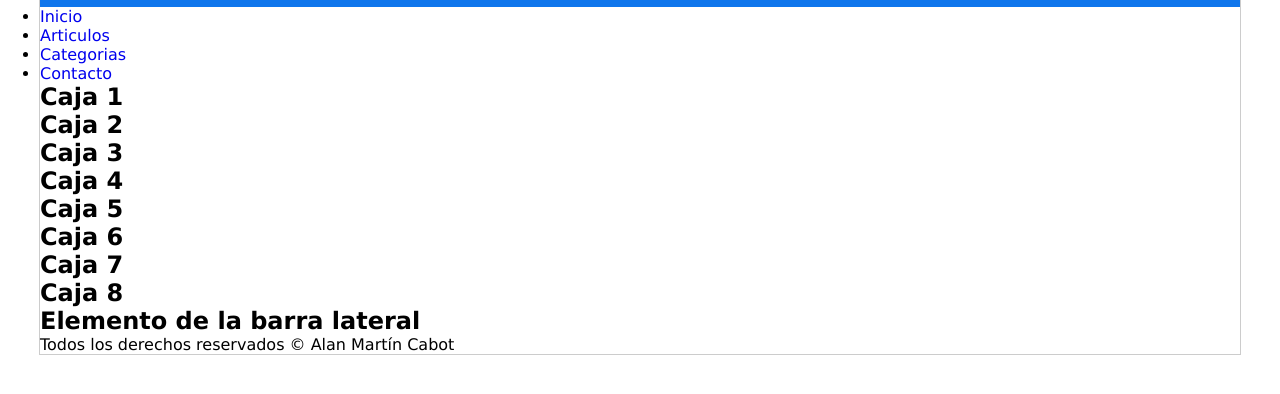
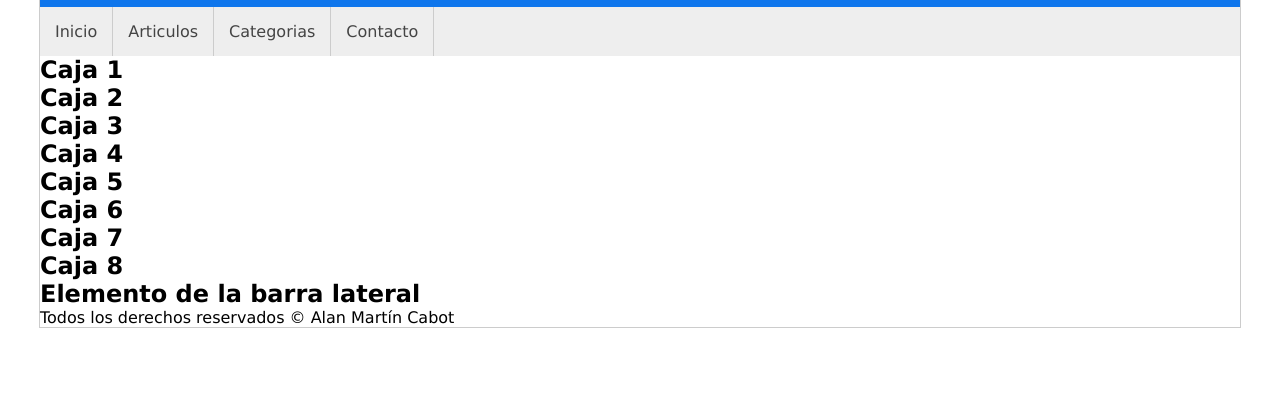
Before and after one commit to alanmartinc/Curso-Master-CSS-Udemy-Ejercicios, a plain HTML site: page CSS3/EJERCICIOS CON CSS/index.html in a window 1280 px wide. Shown: the part 114-508 px from the top of the page. Drawn offline with Linux system fonts and the light colour scheme.

Commit message:
Se agrega ejercicio 5 de CSS

```diff
--- a/CSS3/EJERCICIOS CON CSS/index.html
+++ b/CSS3/EJERCICIOS CON CSS/index.html
@@ -18,6 +18,7 @@
                 <li><a href="#">Categorias</a></li>
                 <li><a href="#">Contacto</a></li>
             </ul>
+            <div class="clearfix"></div>
         </nav>
 
         <section id="contenido">
--- a/CSS3/EJERCICIOS CON CSS/styles.css
+++ b/CSS3/EJERCICIOS CON CSS/styles.css
@@ -2,8 +2,8 @@
 (HECHO) 1. CREAR UN DOCUMENTO HTML Y VINCULARLO CON UN CSS.
 (HECHO) 2. CREAR UNA ESTRUCTURA HTML QUE CUENTE CON UN CONTENEDOR GENERAL, CABECERA, MENU, BARRA LATERAL, SECCION DE CONTENIDO PRINCIPAL, ELEMENTOS DENTRO DEL CONTENEDOR PRINCIPAL Y FOOTER.
 (HECHO) 3. TODO EL CONTENIDO DEBE ESTAR DENTRO DEL CONTENEDOR GENERAL Y SU ANCHO SERÁ DE 1200PX Y ESTAR CENTRADO.
-4. EL HEADER DEBE OCUPAR EL 100% DEL ANCHO Y TENER UN TEXTO GRANDE CENTRADO.
-5. MENU DEBE TENER LOS ELEMENTOS UNO AL LADO DEL OTRO.
+(HECHO) 4. EL HEADER DEBE OCUPAR EL 100% DEL ANCHO Y TENER UN TEXTO GRANDE CENTRADO.
+(HECHO) 5. MENU DEBE TENER LOS ELEMENTOS UNO AL LADO DEL OTRO.
 6. EL CONTENIDO PRINCIPAL DEBE TENER UN ANCHO DEL 70%.
 7. EL CONTENIDO DENTRO DEL CONTENEDOR PRINCIPAL DEBE SER UNA CUADRICULA CON 4 LINEAS DE 2 CAJAS.
 8. LA BARRA LATERAL DEBE TENER UN ANCHO DEL 30%.
@@ -32,3 +32,34 @@
     text-align: center;
     line-height: 90px;
 }
+
+.clearfix {
+    float: none;
+    clear: both;
+}
+
+#menu {
+    background-color: #eee;
+}
+
+#menu ul li {
+    /* display: inline-block; */
+    display: block;
+    float: left;
+    border-right: 1px solid #ccc;
+}
+
+#menu ul li a {
+    display: block;
+    color: #444;
+    padding: 15px;
+}
+
+#menu ul li:hover {
+    background: rgb(15, 118, 236);
+    cursor: pointer;
+}
+
+#menu ul li:hover a {
+    color: white;
+}
```
